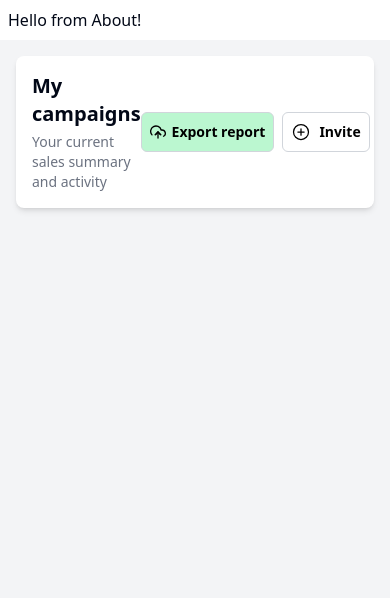
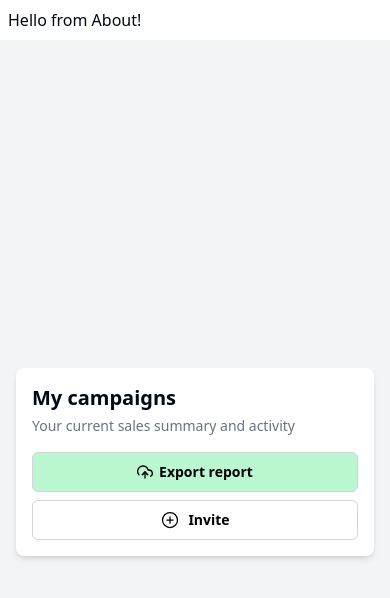
Before and after one commit to Aprender-e-Crescer/crowdfy, a React (Vite) app: page /about in a window 390 px wide. Shown: the top 598 px of the page. Built offline with nearby package versions, Linux system fonts and the light colour scheme.

Commit message:
ajustei a flexibilidade do titulo page campaigns

```diff
--- a/package.json
+++ b/package.json
@@ -17,6 +17,7 @@
     "lucide-react": "^0.427.0",
     "react": "^18.3.1",
     "react-dom": "^18.3.1",
+    "react-icons": "^5.3.0",
     "tailwind-merge": "^2.5.2",
     "tailwindcss-animate": "^1.0.7"
   },
--- a/src/componentes/tituloPage.tsx
+++ b/src/componentes/tituloPage.tsx
@@ -5,24 +5,28 @@ import { Button } from "@/components/ui/button"; // Ajuste o caminho conforme ne
 
 const TituloPage: React.FC = () => {
     return (
-        <div className="bg-gray-100 min-h-screen p-4 sm:p-8">
-            <div className="bg-white p-4 sm:p-6 rounded-lg shadow-md w-full">
-                <div className="flex justify-between items-center">
-                    <div>
-                        <h1 className="text-xl sm:text-2xl font-bold">My campaigns</h1>
-                        <p className="mt-1 text-gray-500 text-sm sm:text-base">Your current sales summary and activity</p>
+        <div className="bg-gray-100 min-h-screen p-4 sm:p-8 flex items-center justify-center">
+            <div className="bg-white p-4 sm:p-6 rounded-lg shadow-md w-full max-w-4xl">
+                <div className="flex flex-col sm:flex-row sm:justify-between sm:items-center">
+                    <div className="mb-4 sm:mb-0 max-w-xs sm:max-w-md">
+                        <h1 className="text-xl sm:text-2xl font-bold truncate">My campaigns</h1>
+                        <p className="mt-1 text-gray-500 text-sm sm:text-base truncate">Your current sales summary and activity</p>
                     </div>
-                    <div className="flex space-x-2">
-                        <Button variant="hoverWhiteBorder" className="py-1 px-2 rounded-md font-semibold flex items-center space-x-1.5">
+                    <div className="flex flex-col sm:flex-row sm:space-x-2">
+                        <Button
+                            variant="hoverWhiteBorder"
+                            className="py-1 px-2 rounded-md font-semibold flex items-center space-x-1.5 mb-2 sm:mb-0 text-sm sm:text-base"
+                        >
                             <FiUploadCloud className="w-4 h-4" /> {/* Ícone de upload */}
-                            <span className="text-sm">Export report</span>
+                            <span className="truncate">Export report</span>
                         </Button>
 
-                        <Button  className="py-1 px-2 rounded-md font-semibold flex items-center space-x-2 bg-white text-black border border-gray-300 ">
-                            <IoAddCircleOutline className="w-5 h-5 text-black " /> {/* Ícone de adicionar */}
-                            <span className="text-sm text-black ">Invite</span>
+                        <Button
+                            className="py-1 px-2 rounded-md font-semibold flex items-center space-x-2 bg-white text-black border border-gray-300 text-sm sm:text-base"
+                        >
+                            <IoAddCircleOutline className="w-5 h-5 text-black" /> {/* Ícone de adicionar */}
+                            <span className="truncate">Invite</span>
                         </Button>
-
                     </div>
                 </div>
             </div>
```
Also changed, not shown: 1 other file (tests, documents, lock files or other folders).
